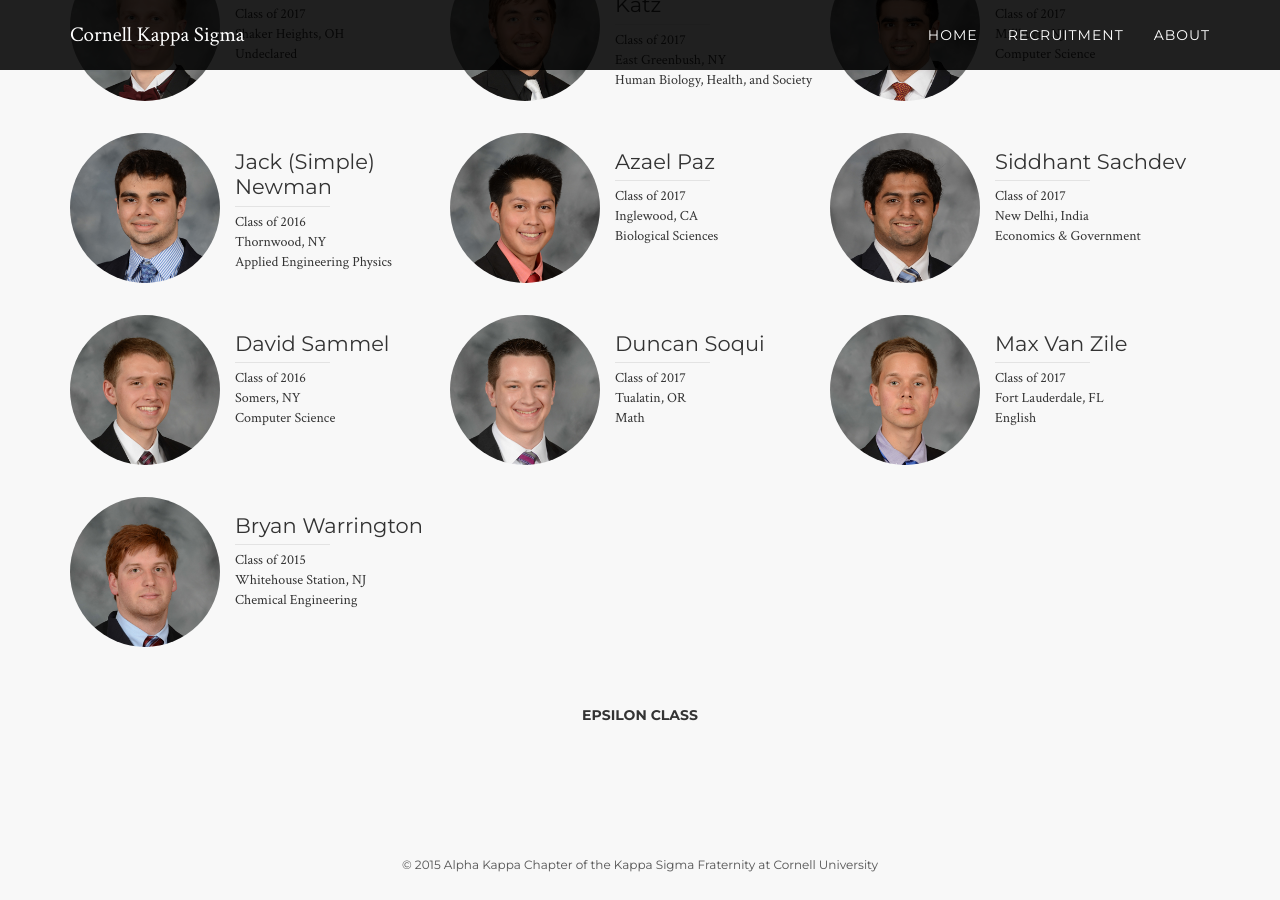
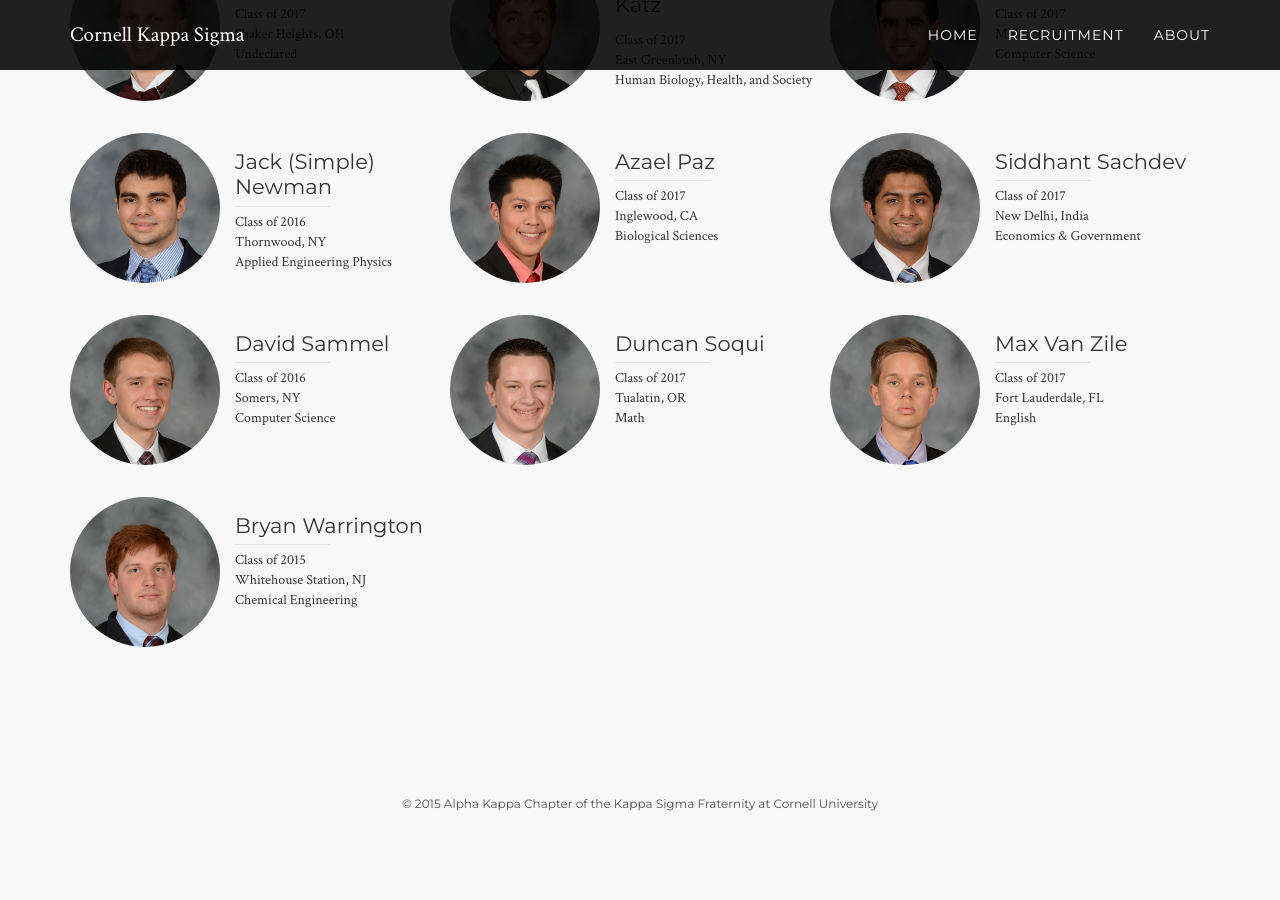
Before and after one commit to pjochillin/cornellkappasigma, a Jekyll site: the page built from index.html, in a window 1280 px wide and 900 px high, scrolled down 4148 px. Built offline with Jekyll 4.4.1, drawn with Linux system fonts in a browser that asks for light colours; nearby versions of some CDN libraries; after the commit the page ends 4987 px from its top, so only the background shows below that.

Commit message:
hide epsilon class

```diff
--- a/index.html
+++ b/index.html
@@ -668,12 +668,12 @@ layout: default
             </div>
 
             <!-- Epsilon Class -->
-            <div class="class">
+<!--             <div class="class">
                 <h5>Epsilon Class</h5>
                 <div class="group">
 
                 </div>
-            </div>
+            </div> -->
         </div>
     </section>
 
```
Also changed, not shown: 1 other file.
